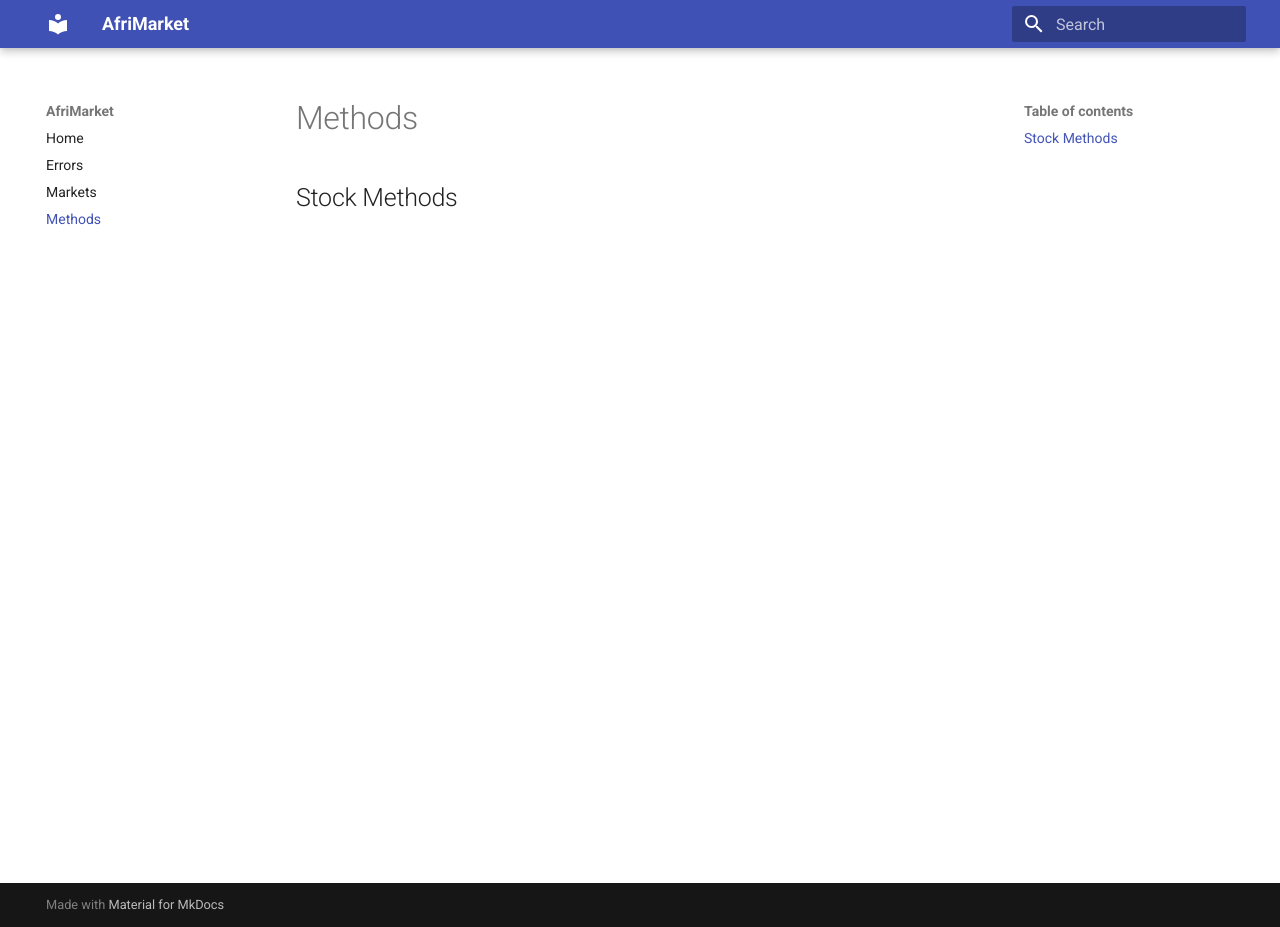
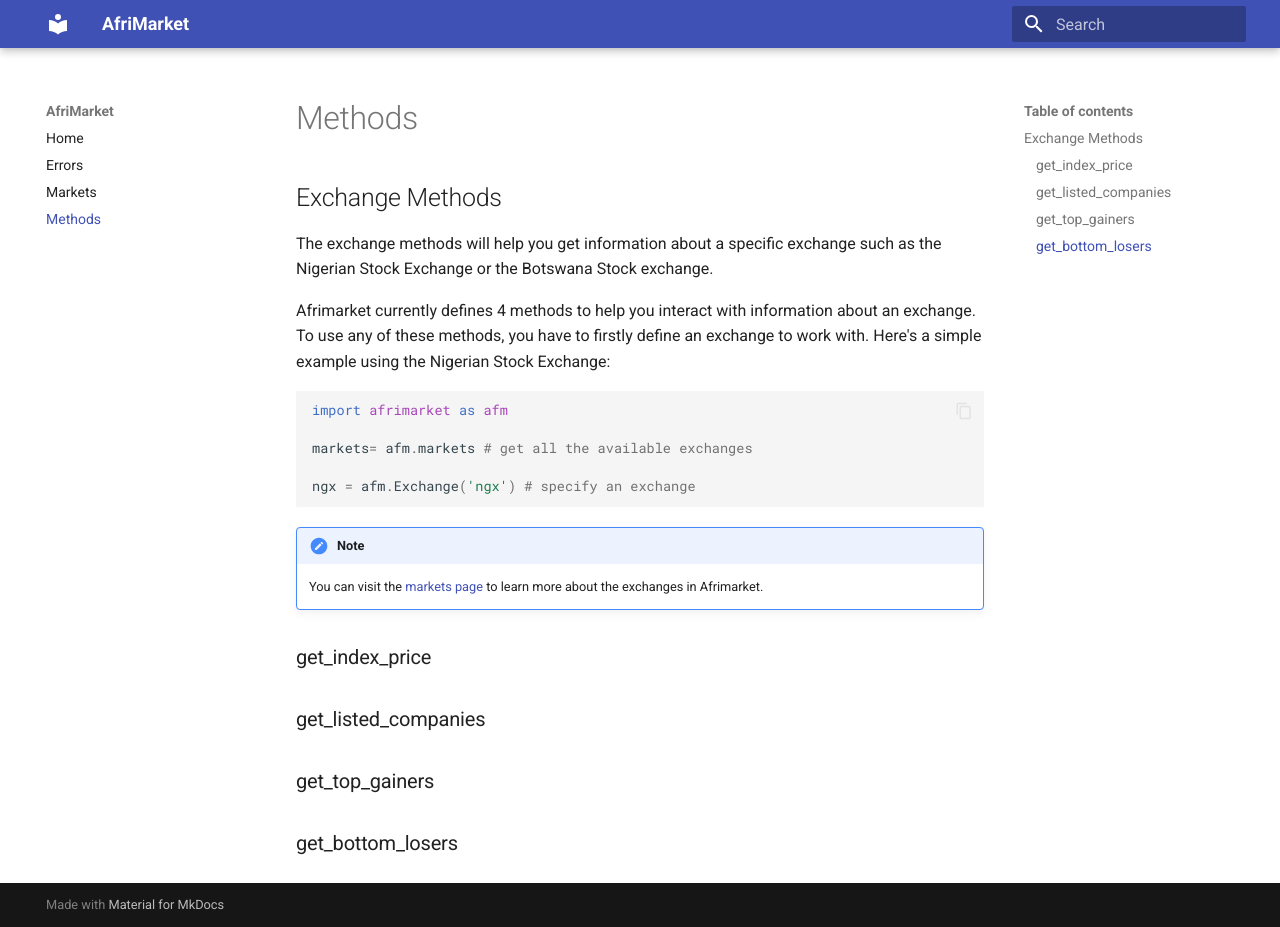
Before and after one commit to ambroseikpele/afrimarket, an MkDocs documentation site: the page built from docs/methods.md, in a window 1280 px wide and 927 px high. Built offline with MkDocs 1.6.1 and Material for MkDocs 9.7.7, drawn with Linux system fonts in a browser that asks for light colours.

Commit message:
started documenting the Exchange methods

````diff
--- a/docs/methods.md
+++ b/docs/methods.md
@@ -1 +1,25 @@
-## Stock Methods
+## Exchange Methods
+The exchange methods will help you get information about a specific exchange such as the Nigerian Stock Exchange or the Botswana Stock exchange.
+
+Afrimarket currently defines 4 methods to help you interact with information about an exchange. To use any of these methods, you have to firstly define an exchange to work with. Here's a simple example using the Nigerian Stock Exchange:
+```python
+import afrimarket as afm
+
+markets= afm.markets # get all the available exchanges
+
+ngx = afm.Exchange('ngx') # specify an exchange
+```
+!!! note
+    You can visit the [markets page](./markets.md) to learn more about the exchanges in Afrimarket.
+
+
+### get_index_price
+
+
+### get_listed_companies
+
+
+### get_top_gainers
+
+
+### get_bottom_losers
--- a/mkdocs.yml
+++ b/mkdocs.yml
@@ -10,3 +10,5 @@
 
 markdown_extensions:
   - pymdownx.superfences
+  - admonition
+  - pymdownx.details
````
Also changed, not shown: docs/index.md (+11 -2 lines).
